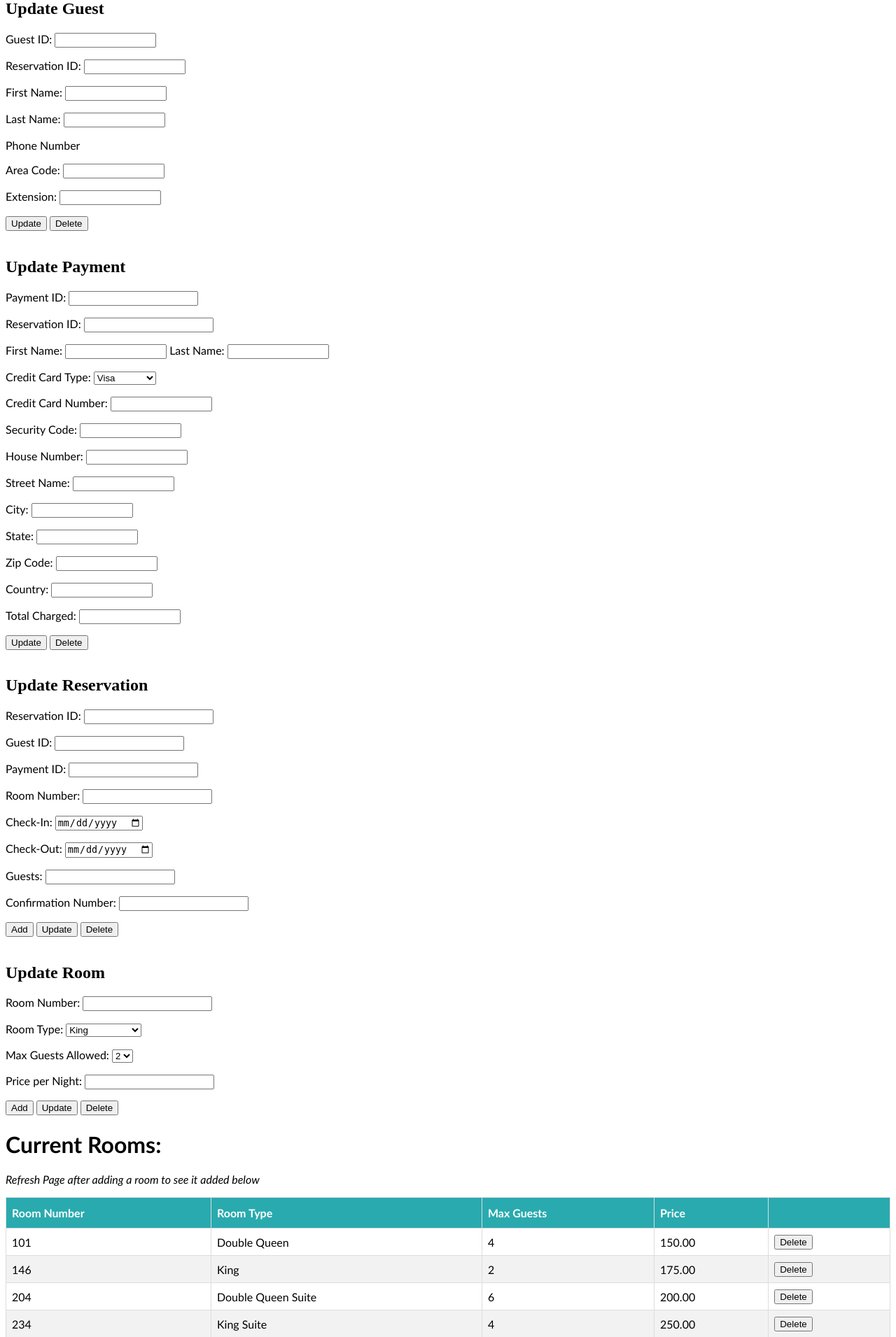
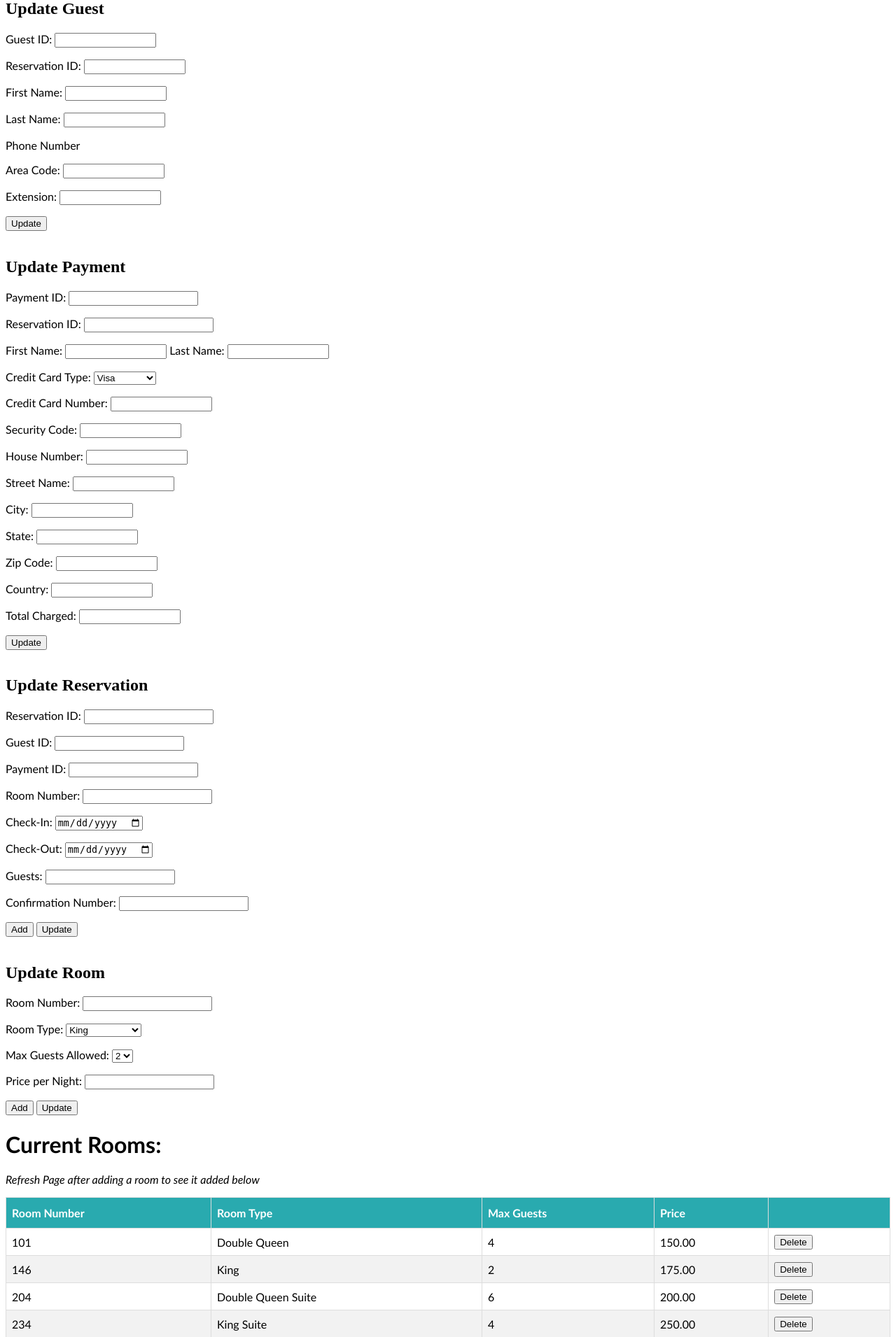
Before and after one commit to CS340HollidayLiles/CS340, a Flask app: page /admin in a window 1280 px wide. Shown: the part 124-2035 px from the top of the page at 70% size. Run offline with Flask 2, Linux system fonts and the light colour scheme; data comes from the database, SQL or seed files in the repository; data that the repository does not hold is empty; some libraries are stand-ins or nearby versions.

Commit message:
Fixed delete button functionality for admin tables

```diff
--- a/starter_website/templates/admin.html
+++ b/starter_website/templates/admin.html
@@ -2,6 +2,24 @@
 
 {% block content %}
 <head>
+    <script>
+      function delReservation(currElement) {
+        var parentRowIndex = currElement.parentNode.parentNode.rowIndex;
+        document.getElementById("Reservations").deleteRow(parentRowIndex);
+      }
+      function delGuest(currElement) {
+        var parentRowIndex = currElement.parentNode.parentNode.rowIndex;
+        document.getElementById("Guests").deleteRow(parentRowIndex);
+      }
+      function delRoom(currElement) {
+        var parentRowIndex = currElement.parentNode.parentNode.rowIndex;
+        document.getElementById("Rooms").deleteRow(parentRowIndex);
+      }
+      function delPayment(currElement) {
+        var parentRowIndex = currElement.parentNode.parentNode.rowIndex;
+        document.getElementById("Payments").deleteRow(parentRowIndex);
+      }
+    </script>
   <style>
     table, th, td {
       border: 1px solid black;
@@ -42,7 +60,6 @@
          <input type="text" name="phone_number" size="15" maxlength="30"/>
          </p>
        <input type="submit" name="UpdateGuest" value="Update"/>
-       <input type="submit" name="DeleteGuest" value="Delete"/>
      </form>
      <br>
      <form id="paymentUpdateForm" action="/admin" method="post">
@@ -92,7 +109,6 @@
         <input type="text" name="total" size="15" maxlength="30"/>
        </p>
         <input type="submit" name="UpdatePayment" value="Update"/>
-       <input type="submit" name="DeletePayment" value="Delete"/>
 </form>
      <br>
      <form id="reservationUpdateForm" action="/admin" method="post">
@@ -107,7 +123,7 @@
             <input type="string" name="payment">
        </p>
        <p>Room Number:
-            <input tupe="string" name="room">
+            <input type="string" name="room">
        </p>
        <p>Check-In:
             <input type="date" name="check_in">
@@ -123,7 +139,6 @@
         </p>
         <input type="submit" name="AddReservation" value="Add"/>
         <input type="submit" name="UpdateReservation" value="Update"/>
-       <input type="submit" name="DeleteReservation" value="Delete"/>
      </form>
      <br>
      <form id="roomUpdateForm" action="/admin" method="post">
@@ -151,7 +166,6 @@
         </p>
         <input type="submit" name="AddRoom" value="Add"/>
         <input type="submit" name="UpdateRoom" value="Update"/>
-       <input type="submit" name="DeleteRoom" value="Delete"/>
      </form>
 
      <h1>Current Rooms:</h1>
@@ -173,7 +187,7 @@
               <td>{{ row[1] }}</td>
               <td>{{ row[2] }}</td>
               <td>{{ row[3] }}</td>
-              <td><input type="submit" name="DeleteRoom" value="Delete"/></td>
+              <td><input type="submit" name="DeleteRoom" value="Delete" onclick="delRoom(this)"/></td>
             </tr>
           {% endfor %}
         </tbody>
@@ -202,7 +216,7 @@
             <td>{{ row[3] }}</td>
             <td>{{ row[4] }}</td>
             <td>{{ row[5] }}</td>
-            <td><input type="submit" name="DeleteGuest" value="Delete"/></td>
+            <td><input type="submit" name="DeleteGuest" value="Delete" onclick="delGuest(this)"/></td>
           </tr>
         {% endfor %}
       </tbody>
@@ -235,11 +249,12 @@
               <td>{{ row[5] }}</td>
               <td>{{ row[6] }}</td>
               <td>{{ row[7] }}</td>
-              <td><input type="submit" name="DeleteReservation" value="Delete"/></td>
+              <td><input type="submit" name="DeleteReservation" value="Delete" onclick="delReservation(this)"/></td>
             </tr>
           {% endfor %}
         </tbody>
       </table>
+
 
      <h1>Current Payments:</h1>
      <p><i>Refresh Page after adding a payment to see it added below</i></p>
@@ -280,7 +295,7 @@
               <td>{{ row[11] }}</td>
               <td>{{ row[12] }}</td>
               <td>{{ row[13] }}</td>
-              <td><input type="submit" name="DeletePayment" value="Delete"/></td>
+              <td><input type="submit" name="DeletePayment" value="Delete" onclick="delPayment(this)"/></td>
             </tr>
           {% endfor %}
         </tbody>
--- a/starter_website/webapp.py
+++ b/starter_website/webapp.py
@@ -91,7 +91,6 @@ def admin():
         query1 = 'select * from room'
         roomresult = execute_query(db_connection, query1)
         print(roomresult)
-        #query2 = 'select guest_id as GuestID, reservation_id as ReservationID, f_name as FirstName, l_name as LastName, area_code as AreaCode, phone_number as PhoneNumber from guest'
         query2 = 'select * from guest'
         guestresult = execute_query(db_connection, query2)
         print(guestresult)
@@ -203,6 +202,7 @@ def admin():
         elif "DeleteReservation" in request.form:
             print("delete reservation")
             num = request.form['reserve']
+            print("NUM:" + num)
             db_connection = connect_to_database()
             query = 'delete from reservation where reservation_id = (%s)'
             data = (num, )
```
